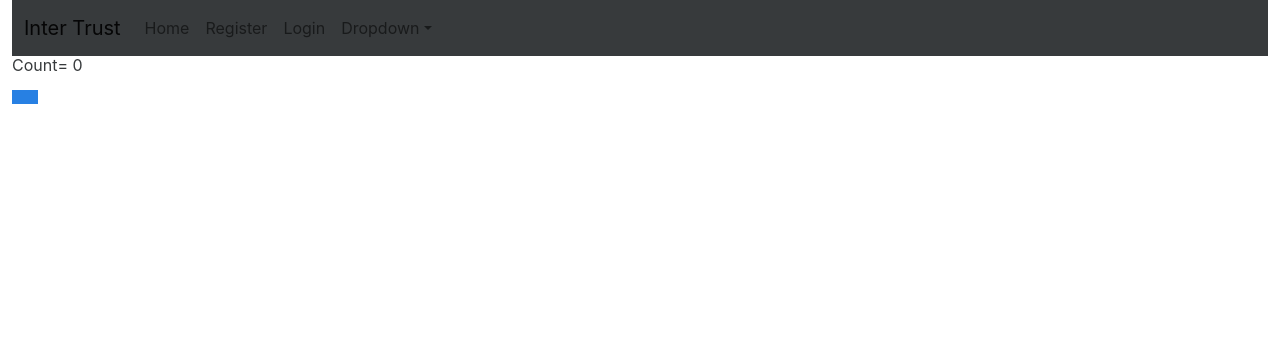
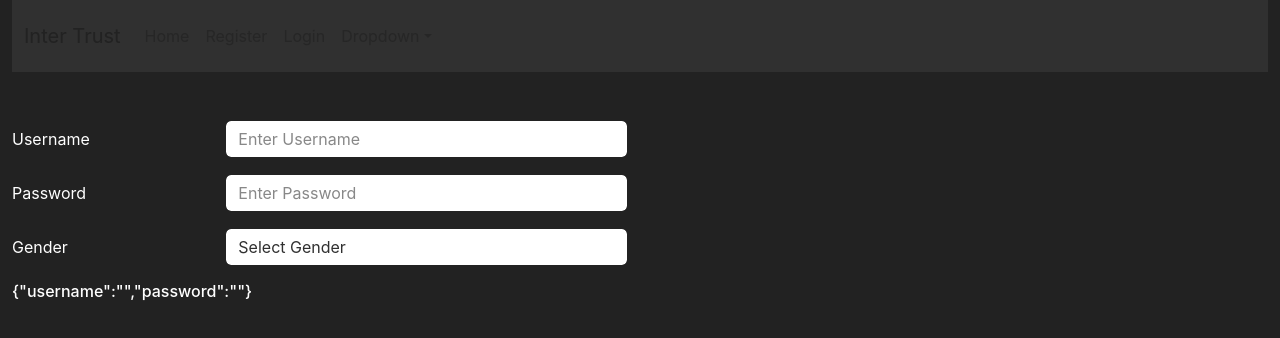
Before and after one commit to kiran-blockchain/intertrust, a React (Create React App) app in the folder intertrustapp/: page / in a window 1280 px wide. Shown: the top 338 px of the page. Built offline with nearby package versions, Linux system fonts and the light colour scheme.

Commit message:
added code

```diff
--- a/intertrustapp/public/index.html
+++ b/intertrustapp/public/index.html
@@ -24,7 +24,7 @@
       work correctly both with client-side routing and a non-root public URL.
       Learn how to configure a non-root public URL by running `npm run build`.
     -->
-    <link rel="stylesheet" href="https://cdn.jsdelivr.net/npm/bootswatch@5.3.2/dist/cosmo/bootstrap.min.css">
+    <link rel="stylesheet" href="https://cdn.jsdelivr.net/npm/bootswatch@5.3.2/dist/darkly/bootstrap.min.css">
     <title>React App</title>
   </head>
   <body>
--- a/intertrustapp/src/App.js
+++ b/intertrustapp/src/App.js
@@ -2,19 +2,36 @@ import React, { useState } from "react"
 import { Header } from "./components/Header";
 import { headerConfig } from "./config/headerConfig";
 import { Counter, Increment } from "./components/Counter";
+import { Textbox } from "./components/Textbox";
+import { loginConfig } from "./config/loginConfig";
+import { Login } from "./pages/Login";
 
-export const App = () => {
-  const appName="InterTrust";
-  const [count,setCount]= useState(0);
-  const handleClick = (e)=>{
-    setCount(count+1);
-  }
-  return (
-    <div className="container-fluid">
-      <Header config={headerConfig}/>
-      <Counter count={count}/>
-      <Increment increment ={handleClick}/>
-    </div>
+export const App=()=>{
+  return(
 
+          <div className="container-fluid">
+            <Header config={headerConfig}/>
+            <div className="row">
+               <Login/>
+            </div>
+          </div>
   )
-};
+}
+
+
+
+// export const App = () => {
+//   // const appName="InterTrust";
+//   // // const [count,setCount]= useState(0);
+//   // // const handleClick = (e)=>{
+//   // //   setCount(count+1);
+//   // // }
+//   return (
+//     <div className="container-fluid">
+//       <Header config={headerConfig}/>
+//       {/* <Counter count={count}/>
+//       <Increment increment ={handleClick}/> */}
+//     </div>
+
+//   )
+// };
--- /dev/null
+++ b/intertrustapp/src/components/Dropdown/index.jsx
@@ -0,0 +1,24 @@
+export const Dropdown=({config,onChange})=>{
+    const buildOptions =()=>{
+        let result = config.data.map((item,index)=>{
+            return(<option  value={item.value}>{item.text}</option>)
+        });
+        return result;
+    }
+    return(
+        <div class="row mb-3">
+        <label for={config.id}
+         class="col-sm-2 col-form-label">{config.label}</label>
+        <div class="col-sm-4">
+         <select id={config.id}
+         className="form-control"
+                name={config.name}
+                onChange={onChange}
+         >
+            <option value="">{config.placeholder}</option>
+            {buildOptions()}
+         </select>
+        </div>
+      </div>
+    )
+}
--- /dev/null
+++ b/intertrustapp/src/components/Textbox/index.jsx
@@ -0,0 +1,17 @@
+export const Textbox=({config,onChange})=>{
+    return(
+        <div class="row mb-3">
+        <label for={config.id}
+         class="col-sm-2 col-form-label">{config.label}</label>
+        <div class="col-sm-4">
+          <input
+           type={config.type}
+           class="form-control"
+            id={config.id}
+            name={config.name}
+            placeholder={config.placeholder}
+            onChange={onChange}/>
+        </div>
+      </div>
+    )
+}
--- /dev/null
+++ b/intertrustapp/src/config/loginConfig.js
@@ -0,0 +1,39 @@
+export const loginConfig ={
+    username:{
+        label:"Username",
+        name:"username",
+        id:"username",
+        placeholder:"Enter Username",
+        type:"text",
+
+    },
+    password:{
+        label:"Password",
+        name:"password",
+        id:"password",
+        placeholder:"Enter Password",
+        type:"password",
+
+    },
+    Gender:{
+        label:"Gender",
+        name:"gender",
+        id:"gender",
+        placeholder:"Select Gender",
+        type:"dropdown",
+        data:[{
+            text:"Male",
+            value:"M"
+        },
+        {
+            text:"Female",
+            value:"M"
+        },
+        {
+            text:"Others",
+            value:"O"
+        },
+    ]
+
+    }
+}
--- /dev/null
+++ b/intertrustapp/src/pages/Login.jsx
@@ -0,0 +1,28 @@
+import { useState } from "react"
+import { Textbox } from "../components/Textbox"
+import { loginConfig } from "../config/loginConfig"
+import { Dropdown } from "../components/Dropdown";
+
+export const Login =()=>{
+    const[ login,setLogin]= useState({
+        username:"",
+        password:""
+    });
+    const handleChange = (e)=>{
+        let newState = login;
+        newState[e.target.name]=e.target.value;
+        setLogin({...newState});
+    };
+    return(
+        <form className="mt-5">
+            <Textbox config={loginConfig.username} onChange={handleChange}/>
+            <Textbox config={loginConfig.password} onChange={handleChange}/>
+            <Dropdown config={loginConfig.Gender} onChange={handleChange}/>
+            <h6 style={{color:"white"}}>
+                {JSON.stringify(login)}
+
+                </h6>
+        </form>
+
+    )
+}
```
